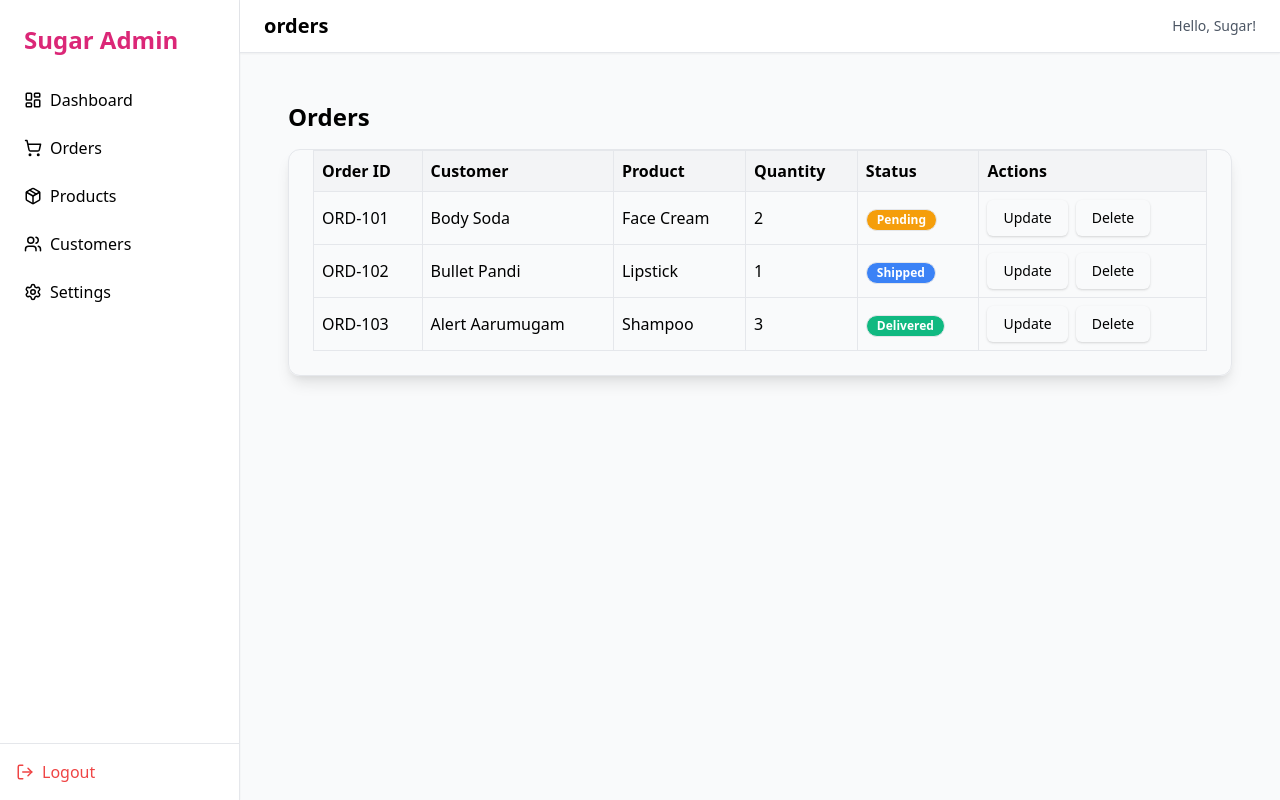
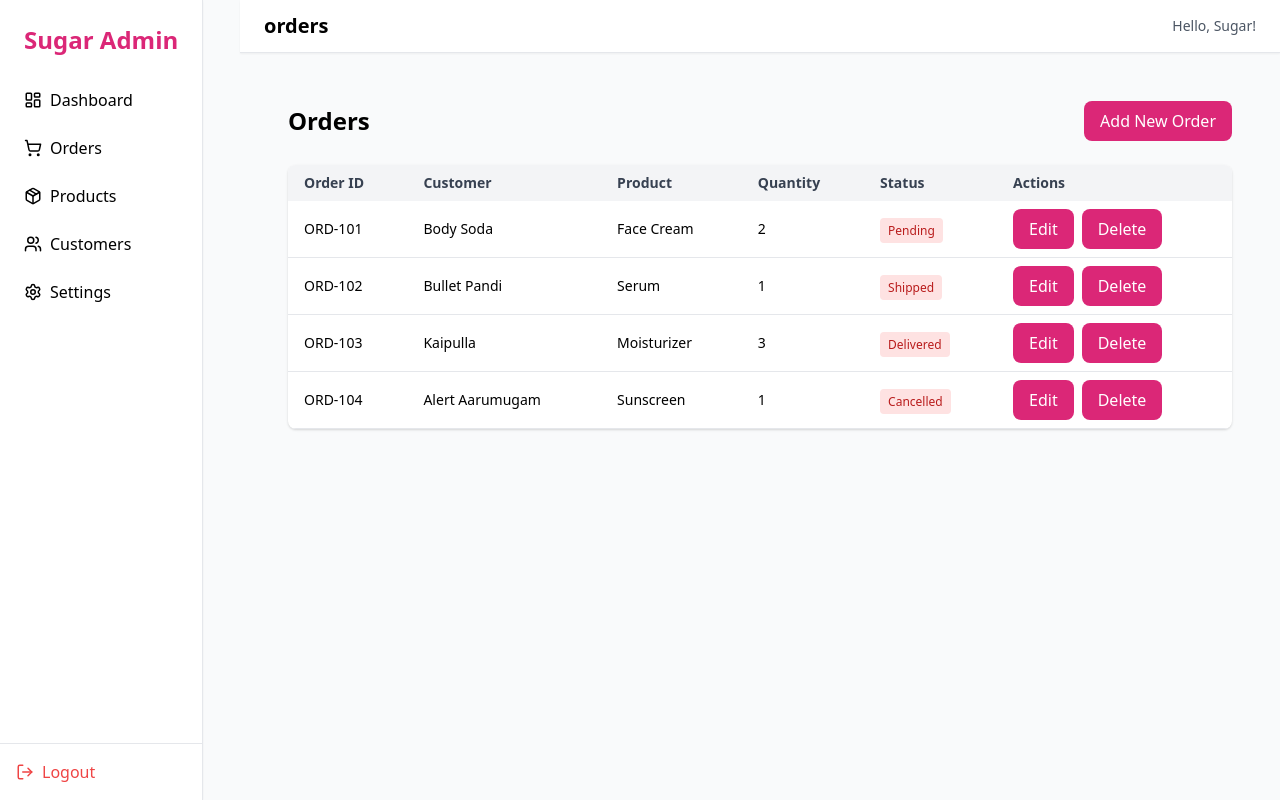
Before and after one commit to Sugashinii/sugar-admin, a React (Vite) app: page /orders in a window 1280 px wide. Built offline with nearby package versions, Linux system fonts and the light colour scheme; sample sign-in values are in the browser's storage.

Commit message:
added reusable components

```diff
--- a/src/components/Sidebar.jsx
+++ b/src/components/Sidebar.jsx
@@ -11,7 +11,7 @@ export default function Sidebar() {
   }
 
   return (
-    <div className="w-60 h-screen fixed left-0 top-0 bg-white border-r shadow-sm flex flex-col justify-between">
+    <div className="w-30 h-screen fixed left-0 top-0 bg-white border-r shadow-sm flex flex-col justify-between">
 
       <div>
         <h1 className="text-2xl font-bold text-pink-600 p-6">Sugar Admin</h1>
--- /dev/null
+++ b/src/components/ui/FormInput.jsx
@@ -0,0 +1,15 @@
+export default function FormInput({ label, type="text", name, value, onChange, required }) {
+  return (
+    <div>
+      <label className="block text-sm font-medium mb-2">{label}</label>
+      <input
+        type={type}
+        name={name}
+        value={value}
+        onChange={onChange}
+        required={required}
+        className="w-full p-2 border rounded-lg"
+      />
+    </div>
+  );
+}
--- /dev/null
+++ b/src/components/ui/FormSelect.jsx
@@ -0,0 +1,21 @@
+export default function FormSelect({ label, name, value, options, onChange, required }) {
+  return (
+    <div>
+      <label className="block text-sm font-medium mb-2">{label}</label>
+      <select
+        name={name}
+        value={value}
+        onChange={onChange}
+        required={required}
+        className="w-full p-2 border rounded-lg"
+      >
+        <option value="">Select {label}</option>
+        {options.map((opt, idx) => (
+          <option key={idx} value={opt}>
+            {opt}
+          </option>
+        ))}
+      </select>
+    </div>
+  );
+}
--- /dev/null
+++ b/src/components/ui/MyButton.jsx
@@ -0,0 +1,11 @@
+export default function MyButton({ children, onClick, type="button" }) {
+  return (
+    <button
+      type={type}
+      onClick={onClick}
+      className="bg-pink-600 text-white px-4 py-2 rounded-lg hover:bg-pink-700"
+    >
+      {children}
+    </button>
+  );
+}
--- /dev/null
+++ b/src/components/ui/StatusBadge.jsx
@@ -0,0 +1,11 @@
+export default function StatusBadge({ status }) {
+  const base = "px-2 py-1 text-xs rounded";
+  const active = "bg-green-100 text-green-700";
+  const inactive = "bg-red-100 text-red-700";
+
+  return (
+    <span className={`${base} ${status === "Active" ? active : inactive}`}>
+      {status}
+    </span>
+  );
+}
--- /dev/null
+++ b/src/components/ui/TableHeader.jsx
@@ -0,0 +1,18 @@
+import React from "react";
+
+export default function TableHeader({ columns }) {
+  return (
+    <thead className="bg-gray-100">
+      <tr>
+        {columns.map((col, index) => (
+          <th
+            key={index}
+            className="px-4 py-2 text-left text-sm font-semibold text-gray-700"
+          >
+            {col}
+          </th>
+        ))}
+      </tr>
+    </thead>
+  );
+}
--- /dev/null
+++ b/src/components/ui/TableRow.jsx
@@ -0,0 +1,25 @@
+import React from "react";
+import StatusBadge from "./StatusBadge";
+import MyButton from "./MyButton";
+
+export default function TableRow({ row, onEdit, onDelete }) {
+  return (
+    <tr className="border-b hover:bg-gray-50">
+      <td className="px-4 py-2 text-sm">{row.id}</td>
+      <td className="px-4 py-2 text-sm">{row.customer}</td>
+      <td className="px-4 py-2 text-sm">{row.product}</td>
+      <td className="px-4 py-2 text-sm">{row.quantity}</td>
+      <td className="px-4 py-2">
+        <StatusBadge status={row.status} />
+      </td>
+      <td className="px-4 py-2 flex gap-2">
+        <MyButton variant="secondary" onClick={() => onEdit(row.id)}>
+          Edit
+        </MyButton>
+        <MyButton variant="danger" onClick={() => onDelete(row.id)}>
+          Delete
+        </MyButton>
+      </td>
+    </tr>
+  );
+}
--- a/src/pages/AddProduct.jsx
+++ b/src/pages/AddProduct.jsx
@@ -1,9 +1,11 @@
 import React, { useState } from "react";
 import { useNavigate } from "react-router-dom";
+import FormInput from "../components/ui/FormInput";
+import FormSelect from "../components/ui/FormSelect";
+import MyButton from "../components/ui/MyButton";
 
 const AddProduct = () => {
   const navigate = useNavigate();
-
   const [formData, setFormData] = useState({
     name: "",
     category: "",
@@ -14,9 +16,9 @@ const AddProduct = () => {
     image: "",
   });
 
-  const categories = [ "Cleanser","Toner","Serum", "Moisturizer", "Sunscreen" ];
-  const quantities = ["10", "20", "50", "100", "200"];
-  const ratings = ["⭐", "⭐⭐", "⭐⭐⭐", "⭐⭐⭐⭐", "⭐⭐⭐⭐⭐"];
+  const categories = ["Cleanser","Toner","Serum","Moisturizer","Sunscreen"];
+  const quantities = ["10","20","50","100","200"];
+  const ratings = ["⭐","⭐⭐","⭐⭐⭐","⭐⭐⭐⭐","⭐⭐⭐⭐⭐"];
 
   const handleChange = (e) => {
     setFormData({ ...formData, [e.target.name]: e.target.value });
@@ -34,7 +36,6 @@ const AddProduct = () => {
 
   const handleSubmit = (e) => {
     e.preventDefault();
-
     navigate("/products", { state: { newProduct: formData } });
   };
 
@@ -42,134 +43,31 @@ const AddProduct = () => {
     <div className="flex-1 p-6">
       <h1 className="text-2xl font-bold mb-6">Add New Product</h1>
 
-      <form
-        onSubmit={handleSubmit}
-        className="bg-white shadow rounded-lg p-6 space-y-4 max-w-2xl"
-      >
-
+      <form onSubmit={handleSubmit} className="bg-white shadow rounded-lg p-6 space-y-4 max-w-2xl">
+        {/* Image Upload */}
         <div>
           <label className="block text-sm font-medium mb-2">Product Image</label>
           <div className="flex flex-col items-center justify-center border-2 border-dashed border-gray-300 rounded-lg p-6 cursor-pointer hover:border-pink-500 transition">
             {formData.image ? (
-              <img
-                src={formData.image}
-                alt="Preview"
-                className="w-full h-48 object-cover rounded-lg"
-              />
+              <img src={formData.image} alt="Preview" className="w-full h-48 object-cover rounded-lg" />
             ) : (
               <label className="flex flex-col items-center gap-2 cursor-pointer">
                 <span className="text-gray-500">Click to upload or drag & drop</span>
                 <span className="text-xs text-gray-400">(PNG, JPG, GIF)</span>
-                <input
-                  type="file"
-                  accept="image/*"
-                  onChange={handleImageChange}
-                  className="hidden"
-                />
+                <input type="file" accept="image/*" onChange={handleImageChange} className="hidden" />
               </label>
             )}
           </div>
         </div>
 
+        <FormInput label="Product Name" name="name" value={formData.name} onChange={handleChange} required />
+        <FormSelect label="Category" name="category" value={formData.category} options={categories} onChange={handleChange} required />
+        <FormSelect label="Quantity" name="quantity" value={formData.quantity} options={quantities} onChange={handleChange} required />
+        <FormInput label="Price" type="number" name="price" value={formData.price} onChange={handleChange} required />
+        <FormSelect label="Star Rating" name="rating" value={formData.rating} options={ratings} onChange={handleChange} />
+        <FormSelect label="Status" name="status" value={formData.status} options={["Active","Inactive"]} onChange={handleChange} />
 
-        <div>
-          <label className="block text-sm font-medium">Product Name</label>
-          <input
-            type="text"
-            name="name"
-            value={formData.name}
-            onChange={handleChange}
-            required
-            className="w-full p-2 border rounded-lg"
-          />
-        </div>
-
-        <div>
-          <label className="block text-sm font-medium">Category</label>
-          <select
-            name="category"
-            value={formData.category}
-            onChange={handleChange}
-            className="w-full p-2 border rounded-lg"
-            required
-          >
-            <option value="">Select Category</option>
-            {categories.map((cat) => (
-              <option key={cat} value={cat}>
-                {cat}
-              </option>
-            ))}
-          </select>
-        </div>
-
-        <div>
-          <label className="block text-sm font-medium">Quantity</label>
-          <select
-            name="quantity"
-            value={formData.quantity}
-            onChange={handleChange}
-            className="w-full p-2 border rounded-lg"
-            required
-          >
-            <option value="">Select Quantity</option>
-            {quantities.map((qty) => (
-              <option key={qty} value={qty}>
-                {qty}
-              </option>
-            ))}
-          </select>
-        </div>
-
-        <div>
-          <label className="block text-sm font-medium">Price</label>
-          <input
-            type="number"
-            name="price"
-            value={formData.price}
-            onChange={handleChange}
-            required
-            className="w-full p-2 border rounded-lg"
-          />
-        </div>
-
-
-        <div>
-          <label className="block text-sm font-medium">Star Rating</label>
-          <select
-            name="rating"
-            value={formData.rating}
-            onChange={handleChange}
-            className="w-full p-2 border rounded-lg"
-          >
-            <option value="">Select Rating</option>
-            {ratings.map((star, index) => (
-              <option key={index} value={star}>
-                {star}
-              </option>
-            ))}
-          </select>
-        </div>
-
-        <div>
-          <label className="block text-sm font-medium">Status</label>
-          <select
-            name="status"
-            value={formData.status}
-            onChange={handleChange}
-            className="w-full p-2 border rounded-lg"
-          >
-            <option value="Active">Active</option>
-            <option value="Inactive">Inactive</option>
-          </select>
-        </div>
-
-
-        <button
-          type="submit"
-          className="bg-pink-600 text-white px-4 py-2 rounded-lg hover:bg-pink-700"
-        >
-          Save Product
-        </button>
+        <MyButton type="submit">Save Product</MyButton>
       </form>
     </div>
   );
--- a/src/pages/Orders.jsx
+++ b/src/pages/Orders.jsx
@@ -1,88 +1,57 @@
 import React, { useState } from "react";
-import { Card, CardContent } from "../components/ui/card";
-import { Badge } from "../components/ui/badge";
-import { Button } from "../components/ui/button";
+import TableHeader from "../components/ui/TableHeader";
+import TableRow from "../components/ui/TableRow";
+import MyButton from "../components/ui/MyButton";
 
 const Orders = () => {
   const [orders, setOrders] = useState([
     { id: "ORD-101", customer: "Body Soda", product: "Face Cream", quantity: 2, status: "Pending" },
-    { id: "ORD-102", customer: "Bullet Pandi", product: "Lipstick", quantity: 1, status: "Shipped" },
-    { id: "ORD-103", customer: "Alert Aarumugam", product: "Shampoo", quantity: 3, status: "Delivered" },
+    { id: "ORD-102", customer: "Bullet Pandi", product: "Serum", quantity: 1, status: "Shipped" },
+    { id: "ORD-103", customer: "Kaipulla", product: "Moisturizer", quantity: 3, status: "Delivered" },
+    { id: "ORD-104", customer: "Alert Aarumugam", product: "Sunscreen", quantity: 1, status: "Cancelled" },
   ]);
 
-  const getStatusColor = (status) => {
-    switch (status) {
-      case "Pending": return "bg-yellow-500 text-white";
-      case "Shipped": return "bg-blue-500 text-white";
-      case "Delivered": return "bg-green-500 text-white";
-      default: return "bg-gray-500 text-white";
-    }
+  const handleEdit = (id) => {
+    console.log("Edit order:", id);
+
   };
 
   const handleDelete = (id) => {
-    setOrders(orders.filter(order => order.id !== id));
+    setOrders(prev => prev.filter(order => order.id !== id));
   };
 
-  const handleUpdate = (id) => {
-    const updatedOrders = orders.map(order => {
-      if (order.id === id) {
-        let newStatus;
-        switch (order.status) {
-          case "Pending": newStatus = "Shipped"; break;
-          case "Shipped": newStatus = "Delivered"; break;
-          case "Delivered": newStatus = "Pending"; break;
-          default: newStatus = "Pending";
-        }
-        return { ...order, status: newStatus };
-      }
-      return order;
-    });
-    setOrders(updatedOrders);
-  };
+  const columns = ["Order ID", "Customer", "Product", "Quantity", "Status", "Actions"];
 
   return (
-    <div className="p-6">
-      <h1 className="text-2xl font-bold mb-4">Orders</h1>
+    <div className="flex-1 p-6">
+      <div className="flex items-center justify-between mb-6">
+        <h1 className="text-2xl font-bold">Orders</h1>
+        <MyButton onClick={() => console.log("Add new order")}>Add New Order</MyButton>
+      </div>
 
-      <Card className="shadow-lg">
-        <CardContent>
-          <table className="w-full border-collapse">
-            <thead>
-              <tr className="bg-gray-100 text-left">
-                <th className="p-2 border">Order ID</th>
-                <th className="p-2 border">Customer</th>
-                <th className="p-2 border">Product</th>
-                <th className="p-2 border">Quantity</th>
-                <th className="p-2 border">Status</th>
-                <th className="p-2 border">Actions</th>
+      <div className="bg-white shadow rounded-lg overflow-hidden">
+        <table className="w-full text-left border-collapse">
+          <TableHeader columns={columns} />
+          <tbody>
+            {orders.length === 0 ? (
+              <tr>
+                <td colSpan={columns.length} className="p-6 text-center text-gray-500">
+                  No orders yet.
+                </td>
               </tr>
-            </thead>
-            <tbody>
-              {orders.map((order) => (
-                <tr key={order.id} className="hover:bg-gray-50">
-                  <td className="p-2 border">{order.id}</td>
-                  <td className="p-2 border">{order.customer}</td>
-                  <td className="p-2 border">{order.product}</td>
-                  <td className="p-2 border">{order.quantity}</td>
-                  <td className="p-2 border">
-                    <Badge className={getStatusColor(order.status)}>
-                      {order.status}
-                    </Badge>
-                  </td>
-                  <td className="p-2 border space-x-2">
-                    <Button size="sm" variant="outline" onClick={() => handleUpdate(order.id)}>
-                      Update
-                    </Button>
-                    <Button size="sm" variant="destructive" onClick={() => handleDelete(order.id)}>
-                      Delete
-                    </Button>
-                  </td>
-                </tr>
-              ))}
-            </tbody>
-          </table>
-        </CardContent>
-      </Card>
+            ) : (
+              orders.map(order => (
+                <TableRow
+                  key={order.id}
+                  row={order}
+                  onEdit={handleEdit}
+                  onDelete={handleDelete}
+                />
+              ))
+            )}
+          </tbody>
+        </table>
+      </div>
     </div>
   );
 };
--- a/src/pages/Products.jsx
+++ b/src/pages/Products.jsx
@@ -1,41 +1,38 @@
-import React, { useState, useEffect } from "react"
-import { Plus } from "lucide-react"
-import { useLocation, useNavigate } from "react-router-dom"
+import React, { useState, useEffect } from "react";
+import { Plus } from "lucide-react";
+import { useLocation, useNavigate } from "react-router-dom";
+import StatusBadge from "../components/ui/StatusBadge";
+import MyButton from "../components/ui/MyButton";
 
 const Products = () => {
-  const navigate = useNavigate()
-  const location = useLocation()
-
-  const [products, setProducts] = useState([])
+  const navigate = useNavigate();
+  const location = useLocation();
+  const [products, setProducts] = useState([]);
 
   useEffect(() => {
     if (location.state?.newProduct) {
       setProducts((prev) => [
         ...prev,
         { id: prev.length + 1, ...location.state.newProduct },
-      ])
-
-      navigate("/products", { replace: true })
+      ]);
+      navigate("/products", { replace: true });
     }
-  }, [location.state, navigate])
+  }, [location.state, navigate]);
 
   return (
     <div className="flex-1 p-6">
       <div className="flex items-center justify-between mb-6">
         <h1 className="text-2xl font-bold">Manage Products</h1>
-        <button
-          onClick={() => navigate("/add-product")}
-          className="flex items-center gap-2 bg-pink-600 text-white px-4 py-2 rounded-lg hover:bg-pink-700"
-        >
-          <Plus className="w-4 h-4" />
+        <MyButton onClick={() => navigate("/add-product")}>
+          <Plus className="w-4 h-4 inline-block mr-2" />
           Add New Product
-        </button>
+        </MyButton>
       </div>
+
       <div className="bg-white shadow rounded-lg overflow-hidden">
         <table className="w-full text-left border-collapse">
           <thead className="bg-gray-100">
             <tr>
-
               <th className="p-3">Product Name</th>
               <th className="p-3">Category</th>
               <th className="p-3">Quantity</th>
@@ -54,9 +51,6 @@ const Products = () => {
             ) : (
               products.map((p) => (
                 <tr key={p.id} className="border-t hover:bg-gray-50">
-                  <td className="p-3">
-                    <input type="checkbox" />
-                  </td>
                   <td className="p-3 flex items-center gap-2">
                     <img
                       src={p.image}
@@ -66,24 +60,11 @@ const Products = () => {
                     {p.name}
                   </td>
                   <td className="p-3">{p.category}</td>
-
                   <td className="p-3">{p.quantity}</td>
                   <td className="p-3">{p.price}</td>
+                  <td className="p-3"><StatusBadge status={p.status} /></td>
                   <td className="p-3">
-                    <span
-                      className={`px-2 py-1 text-xs rounded ${
-                        p.status === "Active"
-                          ? "bg-green-100 text-green-700"
-                          : "bg-red-100 text-red-700"
-                      }`}
-                    >
-                      {p.status}
-                    </span>
-                  </td>
-                  <td className="p-3">
-                    <button className="text-blue-600 hover:underline">
-                      Edit
-                    </button>
+                    <button className="text-blue-600 hover:underline">Edit</button>
                   </td>
                 </tr>
               ))
@@ -92,7 +73,7 @@ const Products = () => {
         </table>
       </div>
     </div>
-  )
-}
+  );
+};
 
-export default Products
+export default Products;
```
Also changed, not shown: src/components/ui/DashboardCard.jsx (added, +8 -0 lines), src/pages/Dashboard.jsx (+9 -18 lines).
